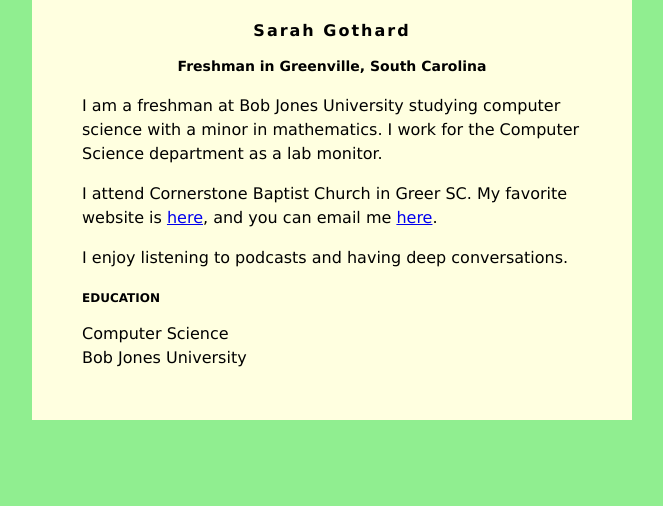
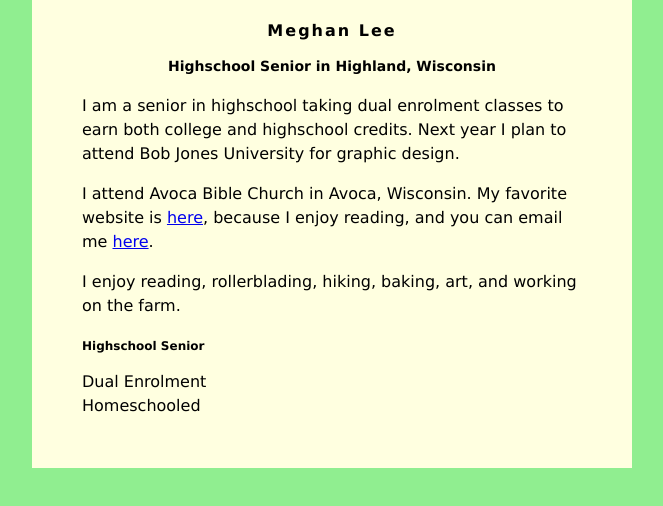
Before and after one commit to meghan830/meghan830.github.io, a plain HTML site: page index.html in a window 1280 px wide. Shown: the whole page, without its empty margins (308-971 px from the left). Drawn offline with Linux system fonts and the light colour scheme.

Commit message:
commit and push

```diff
--- a/index.html
+++ b/index.html
@@ -30,22 +30,23 @@ h3 {
 </head>
 <body>
     <div id="content">
-        <h1>Sarah Gothard</h1>
-        <h2>Freshman in Greenville, South Carolina</h2>
+        <h1>Meghan Lee</h1>
+        <h2>Highschool Senior in Highland, Wisconsin</h2>
 
-         <p>I am a freshman at Bob Jones University studying computer science with a minor in
-            mathematics. I work for the Computer Science department as a lab monitor.</p>
+         <p>I am a senior in highschool taking dual enrolment classes to earn both college
+            and highschool credits. Next year I plan to attend Bob Jones University for
+            graphic design.</p>
          <p>
-            I attend Cornerstone Baptist Church in Greer SC. My favorite website is
-            <a href="https://mobilehymns.org/">here</a>, and you can email me
-            <a href="mailto:sgothard@bju.edu">here</a>.
+            I attend Avoca Bible Church in Avoca, Wisconsin. My favorite website is
+            <a href="https://plattevillepubliclibrary.org/">here</a>, because I enjoy reading, and you can email me
+            <a href="mailto:mlee774@students.bju.edu">here</a>.
          </p>
          <p>
-            I enjoy listening to podcasts and having deep conversations.
+            I enjoy reading, rollerblading, hiking, baking, art, and working on the farm.
          </p>
-        <h3>EDUCATION</h3>
-        Computer Science<br />
-        Bob Jones University
+        <h3>Highschool Senior</h3>
+        Dual Enrolment<br />
+        Homeschooled
     </div>
 </body>
 </html>
```
